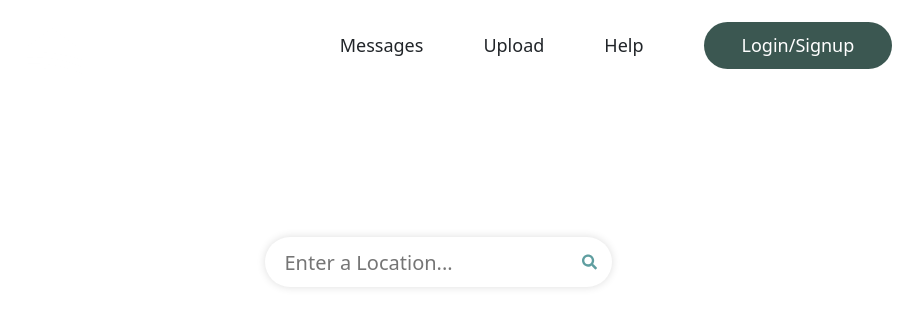
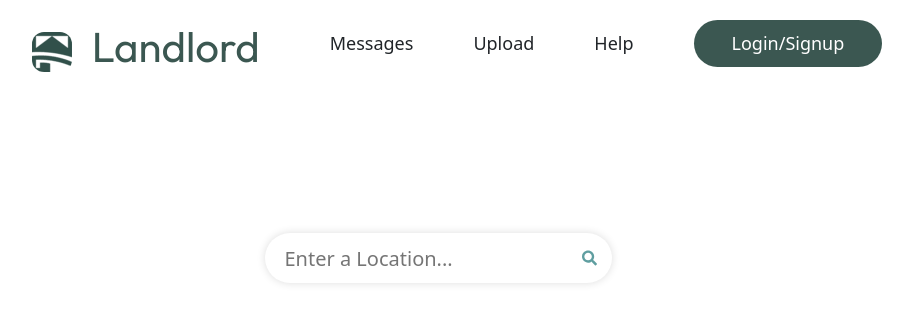
Before and after one commit to tomjwalt/landlord_v5, a React (Vite) app: page / in a window 1280 px wide. Shown: the top 326 px of the page, without its empty margins (202-1125 px from the left). Built offline with nearby package versions, Linux system fonts and the light colour scheme; no server answers.

Commit message:
Revert "Merge branch 'main' of https://github.com/tomjwalt/landlord_v5"
This reverts commit 53ff2a883a8fdb1ddcfccae151c5682426640106, reversing
changes made to e93ea8416687652914817d2dbfedc07964a70bc0.

```diff
--- a/src/App.css
+++ b/src/App.css
@@ -11,7 +11,7 @@
 }
 
 .Background{
-background-image: url(./images/landlord_door.png);
+background-image: url(./images/background.jpg);
 background-size: cover;
 width: 100vw;
 height: 100vh;
--- a/src/Components/Navbar/Navbar.css
+++ b/src/Components/Navbar/Navbar.css
@@ -14,7 +14,6 @@
   margin-right: 20px;
   border-radius: 12px;
   color: white;
-  height: 60px;
 }
 
 .nav-logo{
@@ -22,7 +21,7 @@
   font-size: 42px;
   font-weight: 500;
   background-color: transparent;
-  color: white;
+  color: var(--main-green-color);
   border-radius: 50px;
   padding: 5px 38px;
 }
--- a/src/Components/Navbar/Navbar.tsx
+++ b/src/Components/Navbar/Navbar.tsx
@@ -1,5 +1,5 @@
 import './Navbar.css'
-import Logo from "../../images/logo_resized_white.png"
+import Logo from "../../images/Logo.png"
 
 const Navbar = () => {
   return (
```
Also changed, not shown: src/Components/SideBar/Sidebar.jsx (deleted), src/images/landlord_logo_white.jpg (deleted), src/images/logo_resized_white.png (deleted).
